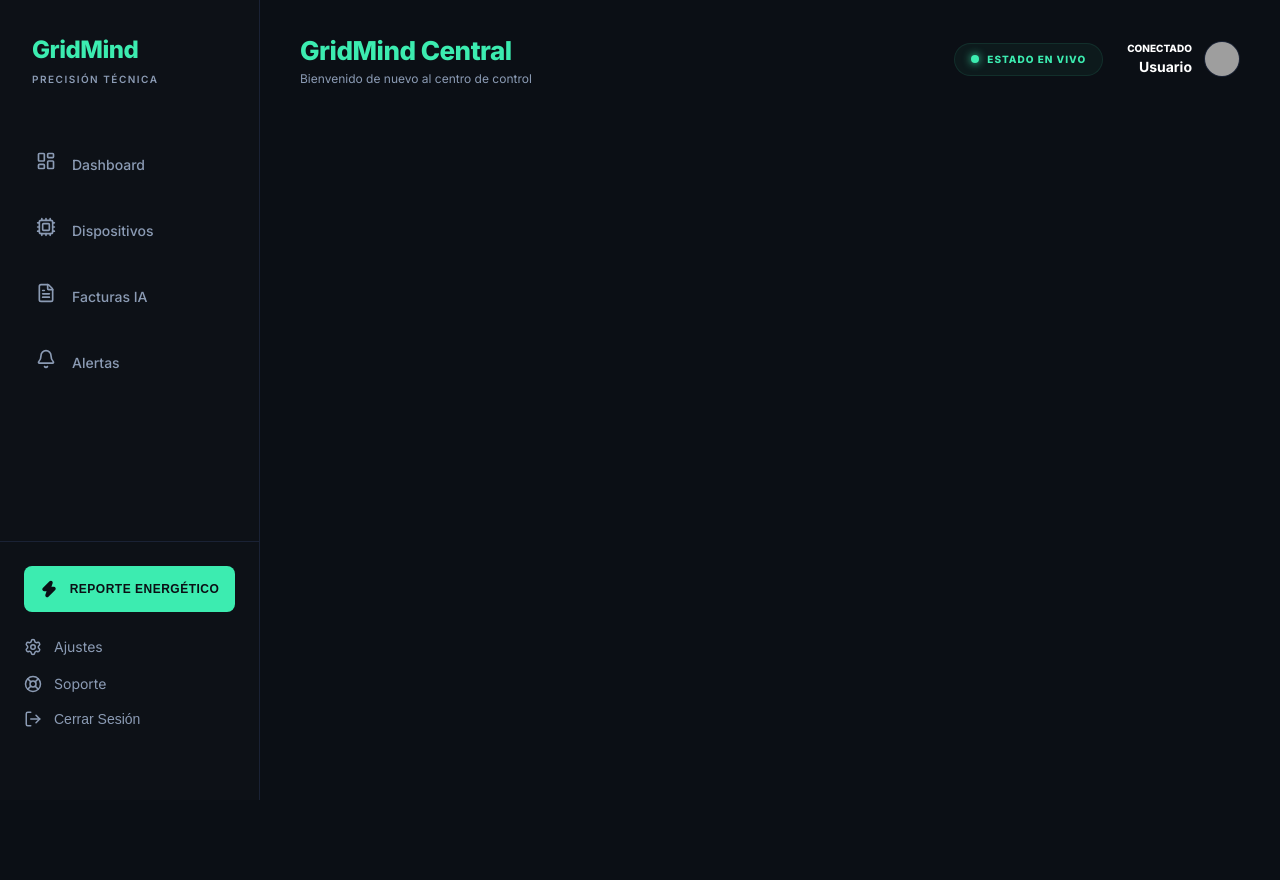
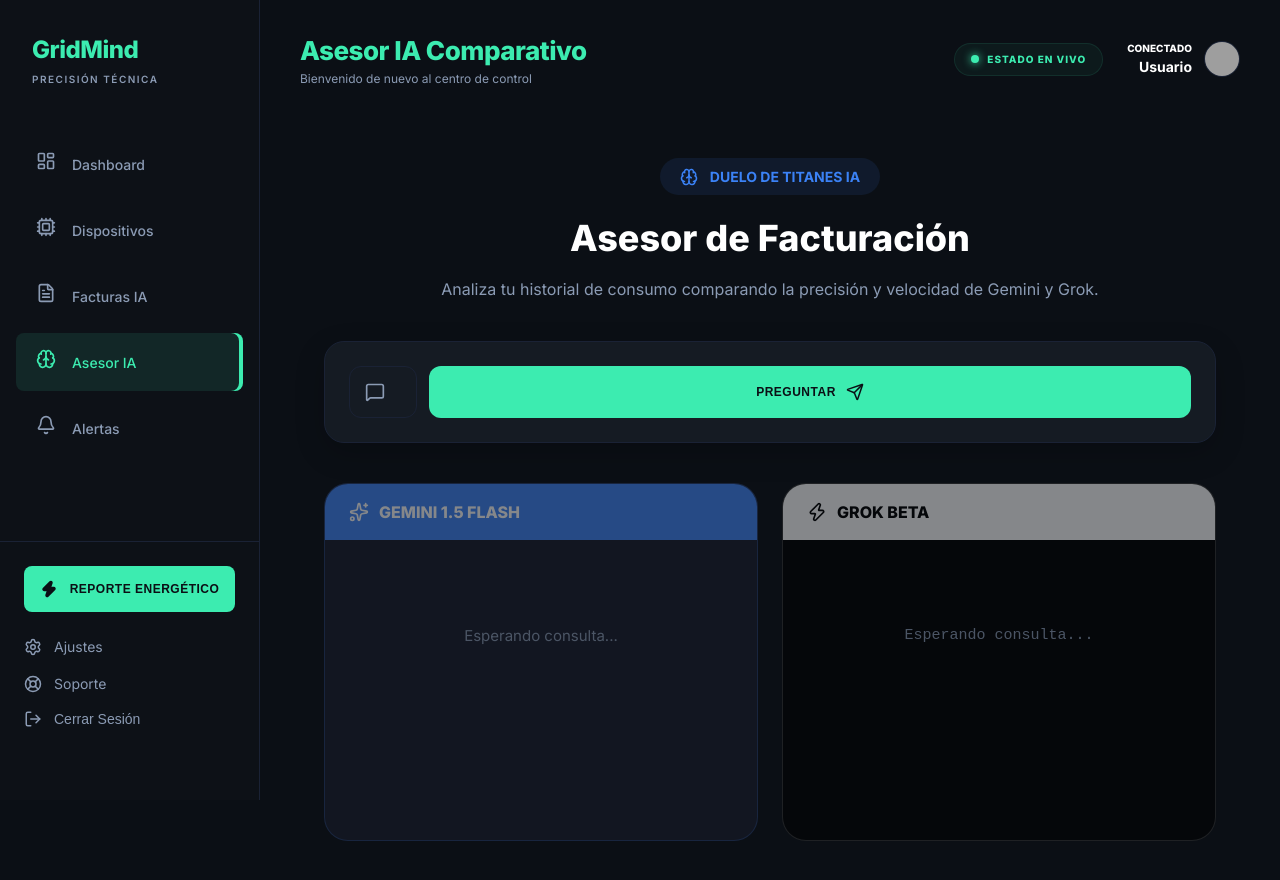
Before and after one commit to CV17d/gridmind-frontend, a React (Vite) app: page /advisor in a window 1280 px wide. Shown: the top 880 px of the page. Before the commit the page ends 800 px from the top, so only its background shows below. Built offline with nearby package versions, Linux system fonts and the light colour scheme; no server answers; sample sign-in values are in the browser's storage; grey boxes are pictures that could not be loaded.

Commit message:
fix: import Brain icon in App.tsx

```diff
--- a/src/App.tsx
+++ b/src/App.tsx
@@ -14,7 +14,8 @@ import {
   Zap,
   Settings,
   LifeBuoy,
-  LogOut
+  LogOut,
+  Brain
 } from 'lucide-react';
 import LoginPage from './pages/LoginPage';
 import RegisterPage from './pages/RegisterPage';
@@ -25,6 +26,7 @@ import AlertsPage from './pages/AlertsPage';
 import ForgotPasswordPage from './pages/ForgotPasswordPage';
 import ResetPasswordPage from './pages/ResetPasswordPage';
 import SettingsPage from './pages/SettingsPage';
+import AdvisorPage from './pages/AdvisorPage';
 import './index.css';
 
 function ProtectedRoute({ children }: { children: React.ReactNode }) {
@@ -43,6 +45,7 @@ function AppLayout() {
       case '/devices': return 'Gestión de Activos';
       case '/bills': return 'Inteligencia de Facturación';
       case '/alerts': return 'Monitor de Alertas';
+      case '/advisor': return 'Asesor IA Comparativo';
       default: return 'GridMind Central';
     }
   };
@@ -137,6 +140,7 @@ function AppLayout() {
     { to: '/', icon: <LayoutDashboard size={20} />, label: 'Dashboard' },
     { to: '/devices', icon: <Cpu size={20} />, label: 'Dispositivos' },
     { to: '/bills', icon: <FileText size={20} />, label: 'Facturas IA' },
+    { to: '/advisor', icon: <Brain size={20} />, label: 'Asesor IA' },
     { to: '/alerts', icon: <Bell size={20} />, label: 'Alertas', badge: unread },
   ];
 
@@ -232,6 +236,7 @@ function AppLayout() {
           <Route path="/devices" element={<DevicesPage />} />
           <Route path="/bills" element={<BillsPage />} />
           <Route path="/alerts" element={<AlertsPage />} />
+          <Route path="/advisor" element={<AdvisorPage />} />
           <Route path="/settings" element={<SettingsPage />} />
           <Route path="/support" element={<div>Página de Soporte (Próximamente)</div>} />
         </Routes>
--- /dev/null
+++ b/src/pages/AdvisorPage.tsx
@@ -0,0 +1,130 @@
+import { useState } from 'react';
+import { compareModels } from '../services/api';
+import { Brain, Zap, Clock, Send, Sparkles, MessageSquare } from 'lucide-react';
+import { toast } from 'react-hot-toast';
+
+interface ModelResult {
+  answer: string;
+  timeMs: number;
+}
+
+export default function AdvisorPage() {
+  const [question, setQuestion] = useState('');
+  const [loading, setLoading] = useState(false);
+  const [results, setResults] = useState<{ gemini?: ModelResult; grok?: ModelResult } | null>(null);
+
+  const handleAsk = async (e: React.FormEvent) => {
+    e.preventDefault();
+    if (!question.trim()) return;
+
+    setLoading(true);
+    const loadingToast = toast.loading("Consultando a los expertos...");
+
+    try {
+      const res = await compareModels(question);
+      setResults(res.data);
+      toast.success("Análisis completado", { id: loadingToast });
+    } catch (err) {
+      console.error(err);
+      toast.error("Error al consultar las IAs", { id: loadingToast });
+    } finally {
+      setLoading(false);
+    }
+  };
+
+  return (
+    <div className="advisor-page" style={{ padding: '24px', maxWidth: '1200px', margin: '0 auto' }}>
+      <div className="advisor-header" style={{ textAlign: 'center', marginBottom: '40px' }}>
+        <div style={{ display: 'inline-flex', alignItems: 'center', gap: '12px', backgroundColor: 'rgba(59, 130, 246, 0.1)', padding: '8px 20px', borderRadius: '30px', color: '#3b82f6', fontWeight: 700, fontSize: '14px', marginBottom: '16px' }}>
+          <Brain size={18} />
+          DUELO DE TITANES IA
+        </div>
+        <h1 style={{ fontSize: '36px', fontWeight: 800, marginBottom: '12px' }}>Asesor de Facturación</h1>
+        <p style={{ color: 'var(--text-muted)', fontSize: '16px' }}>Analiza tu historial de consumo comparando la precisión y velocidad de Gemini y Grok.</p>
+      </div>
+
+      <div className="question-box" style={{ backgroundColor: 'var(--bg-card)', padding: '24px', borderRadius: '20px', border: '1px solid var(--border-color)', marginBottom: '40px', boxShadow: '0 10px 30px rgba(0,0,0,0.2)' }}>
+        <form onSubmit={handleAsk} style={{ display: 'flex', gap: '12px' }}>
+          <div style={{ flex: 1, position: 'relative' }}>
+            <MessageSquare style={{ position: 'absolute', left: '16px', top: '50%', transform: 'translateY(-50%)', color: 'var(--text-muted)' }} size={20} />
+            <input
+              type="text"
+              placeholder="Ej: ¿Por qué mi factura de marzo fue más alta que la de febrero?"
+              value={question}
+              onChange={(e) => setQuestion(e.target.value)}
+              style={{ width: '100%', padding: '16px 16px 16px 50px', borderRadius: '12px', background: 'var(--bg-app)', border: '1px solid var(--border-color)', color: '#fff', fontSize: '16px' }}
+            />
+          </div>
+          <button
+            type="submit"
+            disabled={loading}
+            className="energy-report-btn"
+            style={{ padding: '0 30px', margin: 0, borderRadius: '12px', display: 'flex', alignItems: 'center', gap: '10px' }}
+          >
+            {loading ? 'Pensando...' : <>Preguntar <Send size={18} /></>}
+          </button>
+        </form>
+      </div>
+
+      <div className="results-grid" style={{ display: 'grid', gridTemplateColumns: '1fr 1fr', gap: '24px' }}>
+        {/* Panel Gemini */}
+        <div className={`model-card ${results?.gemini ? 'active' : ''}`} style={{ backgroundColor: '#1a1d2d', borderRadius: '24px', border: '1px solid rgba(66, 133, 244, 0.3)', overflow: 'hidden', opacity: results || loading ? 1 : 0.5 }}>
+          <div style={{ backgroundColor: '#4285f4', padding: '16px 24px', display: 'flex', justifyContent: 'space-between', alignItems: 'center' }}>
+            <div style={{ display: 'flex', alignItems: 'center', gap: '10px', color: '#fff', fontWeight: 800 }}>
+              <Sparkles size={20} /> GEMINI 1.5 FLASH
+            </div>
+            {results?.gemini && (
+              <div style={{ display: 'flex', alignItems: 'center', gap: '6px', color: '#fff', fontSize: '14px', backgroundColor: 'rgba(0,0,0,0.2)', padding: '4px 12px', borderRadius: '20px' }}>
+                <Clock size={14} /> {results.gemini.timeMs}ms
+              </div>
+            )}
+          </div>
+          <div style={{ padding: '24px', minHeight: '300px', fontSize: '15px', lineHeight: '1.6', color: 'rgba(255,255,255,0.9)' }}>
+            {loading && !results ? (
+              <div style={{ height: '200px', display: 'flex', alignItems: 'center', justifyContent: 'center' }} className="loading-dots">
+                <Zap className="animate-pulse" color="#4285f4" />
+              </div>
+            ) : results?.gemini ? (
+              results.gemini.answer
+            ) : (
+              <div style={{ textAlign: 'center', color: 'var(--text-muted)', marginTop: '60px' }}>Esperando consulta...</div>
+            )}
+          </div>
+        </div>
+
+        {/* Panel Grok */}
+        <div className={`model-card ${results?.grok ? 'active' : ''}`} style={{ backgroundColor: '#000', borderRadius: '24px', border: '1px solid rgba(255,255,255,0.2)', overflow: 'hidden', opacity: results || loading ? 1 : 0.5 }}>
+          <div style={{ backgroundColor: '#fff', padding: '16px 24px', display: 'flex', justifyContent: 'space-between', alignItems: 'center' }}>
+            <div style={{ display: 'flex', alignItems: 'center', gap: '10px', color: '#000', fontWeight: 900 }}>
+              <Zap size={20} /> GROK BETA
+            </div>
+            {results?.grok && (
+              <div style={{ display: 'flex', alignItems: 'center', gap: '6px', color: '#000', fontSize: '14px', backgroundColor: 'rgba(0,0,0,0.05)', padding: '4px 12px', borderRadius: '20px', fontWeight: 700 }}>
+                <Clock size={14} /> {results.grok.timeMs}ms
+              </div>
+            )}
+          </div>
+          <div style={{ padding: '24px', minHeight: '300px', fontSize: '15px', lineHeight: '1.6', color: '#fff', fontFamily: 'monospace' }}>
+            {loading && !results ? (
+              <div style={{ height: '200px', display: 'flex', alignItems: 'center', justifyContent: 'center' }} className="loading-dots">
+                <Zap className="animate-pulse" color="#000" />
+              </div>
+            ) : results?.grok ? (
+              results.grok.answer
+            ) : (
+              <div style={{ textAlign: 'center', color: 'var(--text-muted)', marginTop: '60px' }}>Esperando consulta...</div>
+            )}
+          </div>
+        </div>
+      </div>
+
+      {results && (
+        <div style={{ marginTop: '30px', textAlign: 'center' }}>
+          <div style={{ display: 'inline-block', backgroundColor: 'rgba(16, 185, 129, 0.1)', padding: '10px 24px', borderRadius: '12px', border: '1px solid #10b981', color: '#10b981', fontWeight: 700 }}>
+            🏆 Ganador por velocidad: {results.gemini!.timeMs < results.grok!.timeMs ? 'Gemini 1.5 Flash' : 'Grok Beta'}
+          </div>
+        </div>
+      )}
+    </div>
+  );
+}
--- a/src/services/api.ts
+++ b/src/services/api.ts
@@ -84,4 +84,7 @@ export const getAlerts = () => api.get('/api/v1/alerts');
 export const getUnreadCount = () => api.get('/api/v1/alerts/unread-count');
 export const markAlertAsRead = (alertId: number) => api.patch(`/api/v1/alerts/${alertId}/read`);
 
+// --- Advisor ---
+export const compareModels = (question: string) => api.post('/api/v1/advisor/compare', { question });
+
 export default api;
```
